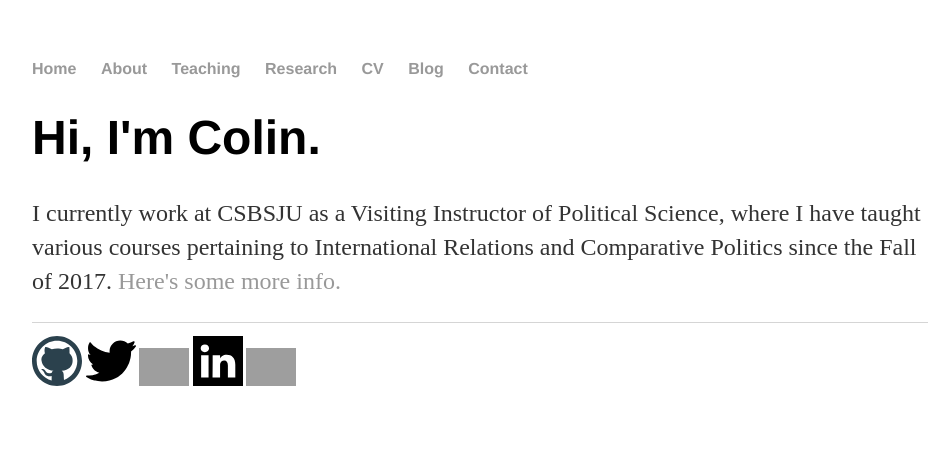
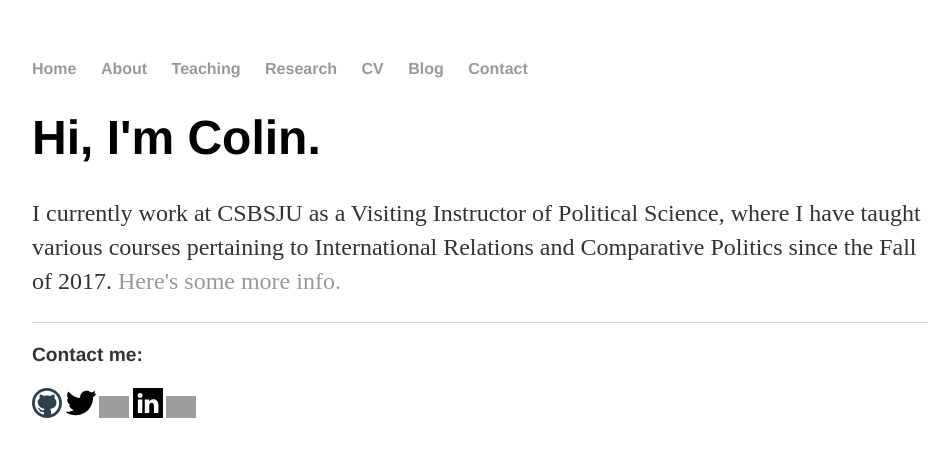
Before and after one commit to colinhannigan/colinhannigan.github.io, a Jekyll site: the page built from index.html, in a window 1280 px wide. Shown: the top 457 px of the page, without its empty margins (160-1112 px from the left). Built offline with Jekyll 4.4.1, drawn with Linux system fonts in a browser that asks for light colours.

Commit message:
Update default.html

```diff
--- a/_layouts/default.html
+++ b/_layouts/default.html
@@ -25,11 +25,12 @@
 		</div><!-- /.container -->
 		<footer>
     		<ul>
-			<a href="//github.com/colinhannigan" target="_blank"><img class="icon" width="50px" src="https://colinhannigan.github.io/img/github.svg" alt="github" /></a>
-			<a href="//github.com/colinhannigan" target="_blank"><img class="icon" width="50px" src="https://colinhannigan.github.io/img/twitter.svg" alt="twitter" /></a>
-			<a href="//github.com/colinhannigan" target="_blank"><img class="icon" width="50px" src="https://colinhannigan.github.io/img/email.svg" alt="email" /></a>
-			<a href="//github.com/colinhannigan" target="_blank"><img class="icon" width="50px" src="https://colinhannigan.github.io/img/linkedin.svg" alt="linkedin" /></a>
-			<a href="//github.com/colinhannigan" target="_blank"><img class="icon" width="50px" src="https://colinhannigan.github.io/img/rss.svg" alt="rss" /></a>
+			<p>Contact me: </p>
+			<a href="//github.com/colinhannigan" target="_blank"><img class="icon" width="30px" src="https://colinhannigan.github.io/img/github.svg" alt="github" /></a>
+			<a href="//github.com/colinhannigan" target="_blank"><img class="icon" width="30px" src="https://colinhannigan.github.io/img/twitter.svg" alt="twitter" /></a>
+			<a href="//github.com/colinhannigan" target="_blank"><img class="icon" width="30px" src="https://colinhannigan.github.io/img/email.svg" alt="email" /></a>
+			<a href="//github.com/colinhannigan" target="_blank"><img class="icon" width="30px" src="https://colinhannigan.github.io/img/linkedin.svg" alt="linkedin" /></a>
+			<a href="//github.com/colinhannigan" target="_blank"><img class="icon" width="30px" src="https://colinhannigan.github.io/img/rss.svg" alt="rss" /></a>
 			</ul>
 		</footer>
 	</body>
```
